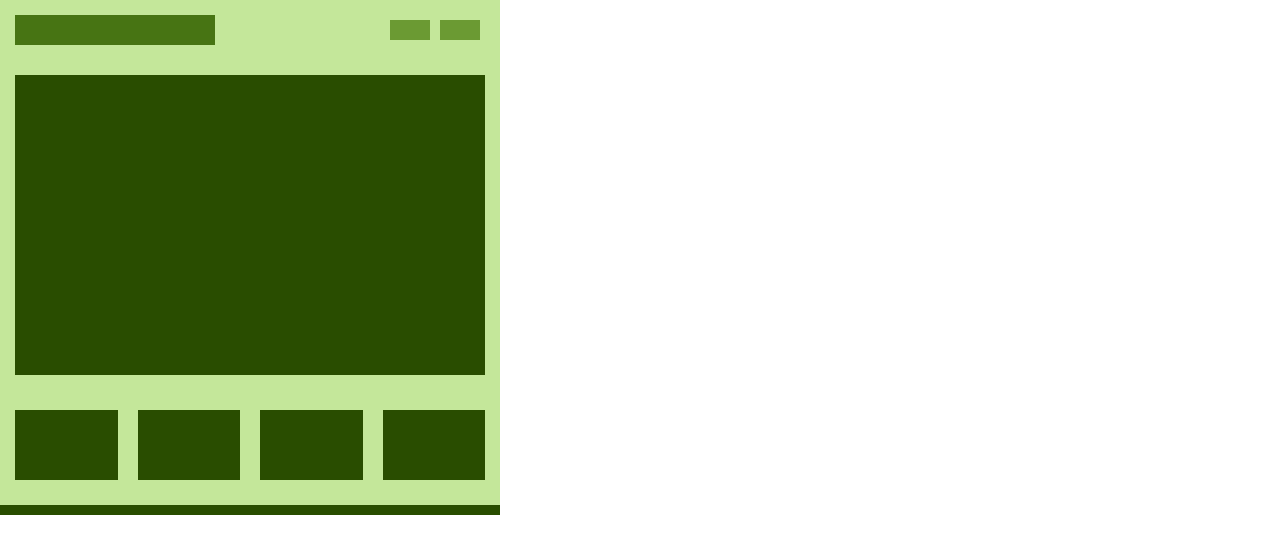
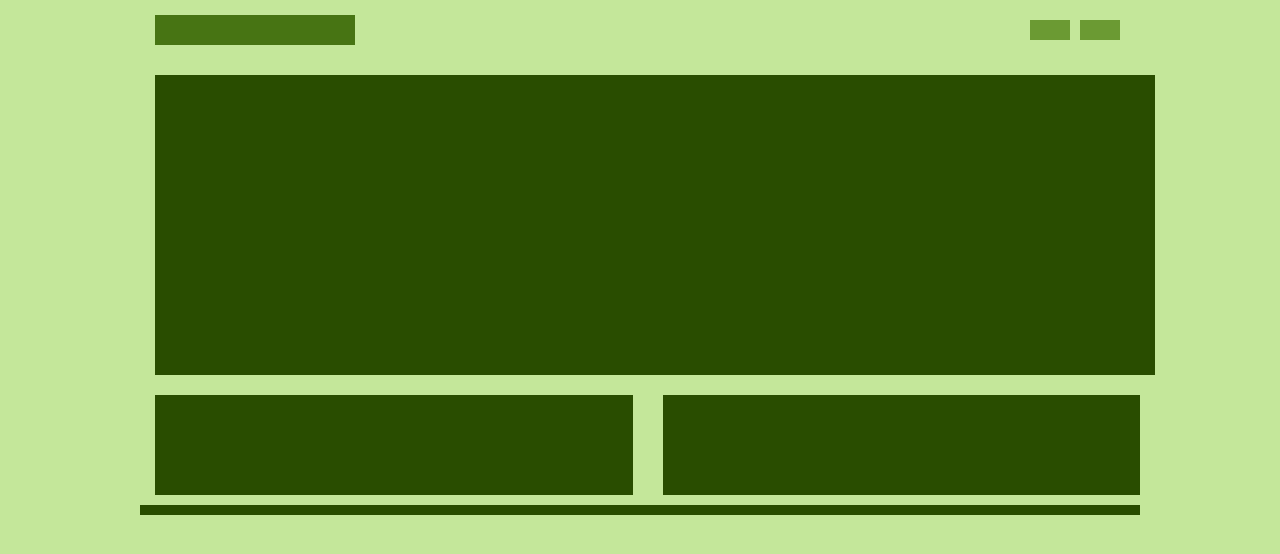
Before and after one commit to Anna21S/web-design, a plain HTML site: page week-7/5/index.html in a window 1280 px wide. Drawn offline with Linux system fonts and the light colour scheme.

Commit message:
8 домашка

```diff
--- a/week-7/1/css/app.css
+++ b/week-7/1/css/app.css
@@ -1,30 +1,34 @@
 * {
   box-sizing: border-box;
 }
-.intro{
-  width: 900px;
-  height: 500px;
+html, body {
+  height: 100%;
+}
+.intro {
+  width: 100%;
+  height: 100%;
   background: rgb(196, 231, 154);
-  margin-left: 20px;
-  margin-top: 20px;
   display: flex;
   flex-direction: column;
+  align-items: center;
   justify-content: center;
-
 }
-.item{
-  margin-left: 150px;
-}
-.header{
+.header {
   width: 400px;
   height: 60px;
   background: rgb(41, 77, 0);
   margin-bottom: 20px;
-  margin-left: 100px;
-
 }
-.paragraph{
+.paragraph {
   width: 600px;
   height: 100px;
   background: rgb(148, 193, 96);
 }
+@media screen and (max-width: 620px) {
+  .header {
+    width: 150px;
+  }
+  .paragraph {
+    width: 250px;
+  }
+}
--- a/week-7/2/css/app.css
+++ b/week-7/2/css/app.css
@@ -1,43 +1,55 @@
 * {
   box-sizing: border-box;
 }
+html, body {
+  height: 100%;
+}
 .intro {
-  width: 1000px;
-  height: 600px;
+  width: 100%;
+  height: 100%;
   background: rgb(196, 231, 154);
-  margin-left: 20px;
-  margin-top: 20px;
+
+
   display: flex;
   flex-direction: column;
   justify-content: center;
+  align-items: center;
 }
 .header {
-  width: 400px;
+  width: 300px;
   height: 350px;
   background: rgb(41, 77, 0);
   margin-bottom: 30px;
-  margin-left: 280px;
-  margin-top: 70px;
+margin-top: 15px;
+
 }
 .paragraph {
   width: 700px;
   height: 450px;
   background: rgb(148, 193, 96);
-  margin-left: 130px;
-  margin-bottom: 150px;
+
 }
 .item {
   width: 150px;
   height: 150px;
   background: rgb(32, 121, 79);
-  margin-right: 100px;
-  margin-left: 50px;
-  margin-bottom: 100px;
+  align-items: center;
+  margin-bottom: 50px;
+  margin-top: 15px;
 }
 .items {
-  margin-bottom: 100px;
+
   display: flex;
   justify-content: flex-end;
   align-items: center;
   margin-right: 50px;
+  display:  inline-table;
 }
+@media screen and (max-width: 620px) {
+  .header {
+    width: 150px;
+  }
+  .paragraph {
+    width: 250px;
+  }
+}
--- a/week-7/3/css/app.css
+++ b/week-7/3/css/app.css
@@ -1,11 +1,22 @@
 * {
   box-sizing: border-box;
 }
+html, body {
+  height: 100%;
+}
 .main {
-  width: 500px;
-  height: 500px;
+  width: 100%;
+  height: 100%;
   background: rgb(196, 231, 154);
   padding: 15px;
+  position: relative;
+  display: flex;
+  flex-direction: column;
+  align-items: center;
+}
+.main > div {
+  max-width: 1000px;
+  width: 100%;
 }
 .navbar {
   display: flex;
@@ -43,9 +54,17 @@
   width: 150px;
   height: 100px;
   background: rgb(41, 77, 0);
-  margin-right: 20px;
   flex-grow: 1;
+  margin-right: 15px;
 }
 .secondary-item:last-child {
   margin-right: 0;
 }
+@media screen and (max-width: 620px) {
+  .menu {
+    width: 150px;
+  }
+  .intro {
+    width: 450px;
+  }
+}
--- a/week-7/4/css/app.css
+++ b/week-7/4/css/app.css
@@ -1,11 +1,21 @@
 * {
   box-sizing: border-box;
 }
+html, body {
+  height: 100%;
+}
 .main {
-  width: 500px;
-  height: 500px;
+  width: 100%;
+  height: 100%;
   background: rgb(196, 231, 154);
   padding: 15px;
+  display: flex;
+  flex-direction: column;
+  align-items: center;
+}
+.main > div {
+  max-width: 1000px;
+  width: 100%;
 }
 .navbar {
   display: flex;
@@ -30,11 +40,13 @@
   margin: 5px;
 }
 .intro {
-  width: 450px;
+  width: 100%;
   height: 150px;
   background: rgb(41, 77, 0);
   margin-bottom: 20px;
   margin-top: 15px;
+  align-items: center;
+  justify-content: center;
 }
 .header {
   width: 130px;
@@ -48,15 +60,9 @@
   display: flex;
   margin-bottom: 30px;
 }
-.primary-item {
-  width: 170px;
-  background: rgb(41, 77, 0);
-  margin-right: 20px;
-  flex-grow: 2;
-}
 .secondary-item {
-  width: 70px;
-  height: 70px;
+  width: 50px;
+  height: 100px;
   background: rgb(41, 77, 0);
   margin-right: 20px;
   flex-grow: 1;
@@ -64,3 +70,11 @@
 .secondary-item:last-child {
   margin-right: 0;
 }
+@media screen and (max-width: 620px) {
+  .menu {
+    width: 150px;
+  }
+  .intro {
+    width: 450px;
+  }
+}
--- a/week-7/5/css/app.css
+++ b/week-7/5/css/app.css
@@ -1,10 +1,20 @@
 * {
   box-sizing: border-box;
 }
+html, body {
+  height: 100%;
+}
 .main {
-  width: 500px;
-  height: 510px;
+  width: 100%;
+  height: 100%;
   background: rgb(196, 231, 154);
+  display: flex;
+  flex-direction: column;
+  align-items: center;
+}
+.main > div {
+  max-width: 1000px;
+  width: 100%;
 }
 .navbar {
   display: flex;
@@ -14,7 +24,8 @@
   padding: 15px;
 }
 .container {
-  width: 500px;
+  width: 100%;
+  ;
   margin: 0 auto;
 }
 .logo {
@@ -33,7 +44,7 @@
   margin: 5px;
 }
 .intro {
-  width: 470px;
+  width: 100%;
   height: 300px;
   background: rgb(41, 77, 0);
   margin-bottom: 20px;
@@ -43,20 +54,35 @@
 .secondary {
   display: flex;
   margin-bottom: 10px;
-  padding: 15px;
+  align-items: center;
+  justify-content: center;
 }
 .secondary-item {
-  width: 70px;
-  height: 70px;
+  width: 100%;
+  height: 100px;
   background: rgb(41, 77, 0);
-  margin-right: 20px;
+  margin-right: 15px;
+  margin-left: 15px;
   flex-grow: 1;
 }
 .footer {
-  width: 500px;
+  width: 100%;
   height: 10px;
   background: rgb(41, 77, 0);
+  align-items: center;
+  justify-content: center;
 }
 .secondary-item:last-child {
   margin-right: 0;
 }
+@media screen and (max-width: 620px) {
+  .container {
+    width: 150px;
+  }
+  .intro {
+    width: 450px;
+  }
+  .footer {
+    width: 500px;
+  }
+}
--- a/week-7/5/index.html
+++ b/week-7/5/index.html
@@ -20,8 +20,7 @@
         <div class="secondary">
           <div class="secondary-item"></div>
           <div class="secondary-item"></div>
-          <div class="secondary-item"></div>
-          <div class="secondary-item"></div>
+
         </div>
       </div>
       <div class="footer"></div>
--- a/week-7/6/css/app.css
+++ b/week-7/6/css/app.css
@@ -1,9 +1,12 @@
 * {
   box-sizing: border-box;
 }
+html, body {
+  height: 100%;
+}
 .main {
-  width: 800px;
-  height: 500px;
+  width: 100%;
+  height: 100%;
   background: rgb(196, 231, 154);
   margin-left: 20px;
   margin-top: 20px;
@@ -11,6 +14,7 @@
   flex-direction: column;
   justify-content: center;
   padding: 40px;
+  display: inline-table;
 }
 .logo {
   width: 100px;
@@ -19,7 +23,7 @@
   margin-left: 20px;
 }
 .link {
-  width: 600px;
+  width: 100%;
   height: 20px;
   background: rgb(148, 193, 96);
   margin-right: 20px;
@@ -39,6 +43,7 @@
   font-family: 'arial', sans-serif;
   margin-top: 80px;
   color: rgb(41, 77, 0);
+  display: inline-table;
 }
 .paragraph {
   font-size: 15px;
@@ -52,9 +57,18 @@
   background: rgb(41, 77, 0);
   border-radius: 120px;
   margin-left: 400px;
+  display: inline-table;
 }
 .text {
-  width: 330px;
+  width: 100%;
   height: 90px;
   margin-bottom: 60px;
 }
+@media screen and (max-width: 620px) {
+  .main {
+    width: 150px;
+  }
+  .paragraph {
+    width: 450px;
+  }
+}
```
Also changed, not shown: week-7/1/index.html (+0 -4 lines), week-8/1.png (added), week-8/2.png (added), week-8/3.png (added), week-8/4.png (added), week-8/5.png (added), week-8/6.png (added), 1 other file.
